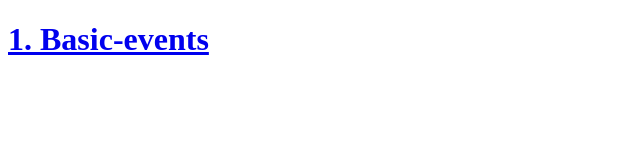
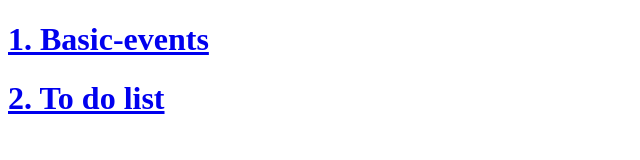
Before and after one commit to KatMiaoo/IT24a, a plain HTML site: page index.html in a window 1280 px wide. Shown: the whole page, without its empty margins (0-640 px from the left). Drawn offline with Linux system fonts and the light colour scheme.

Commit message:
added todolist.html and anchor tag

```diff
--- a/index.html
+++ b/index.html
@@ -7,6 +7,7 @@
 </head>
 <body>
     <h1><a href="Basic-events.html">1. Basic-events</a></h1>
+    <h1><a href="todolist.html">2. To do list</a></h1>
 
 </body>
 </html>
```
